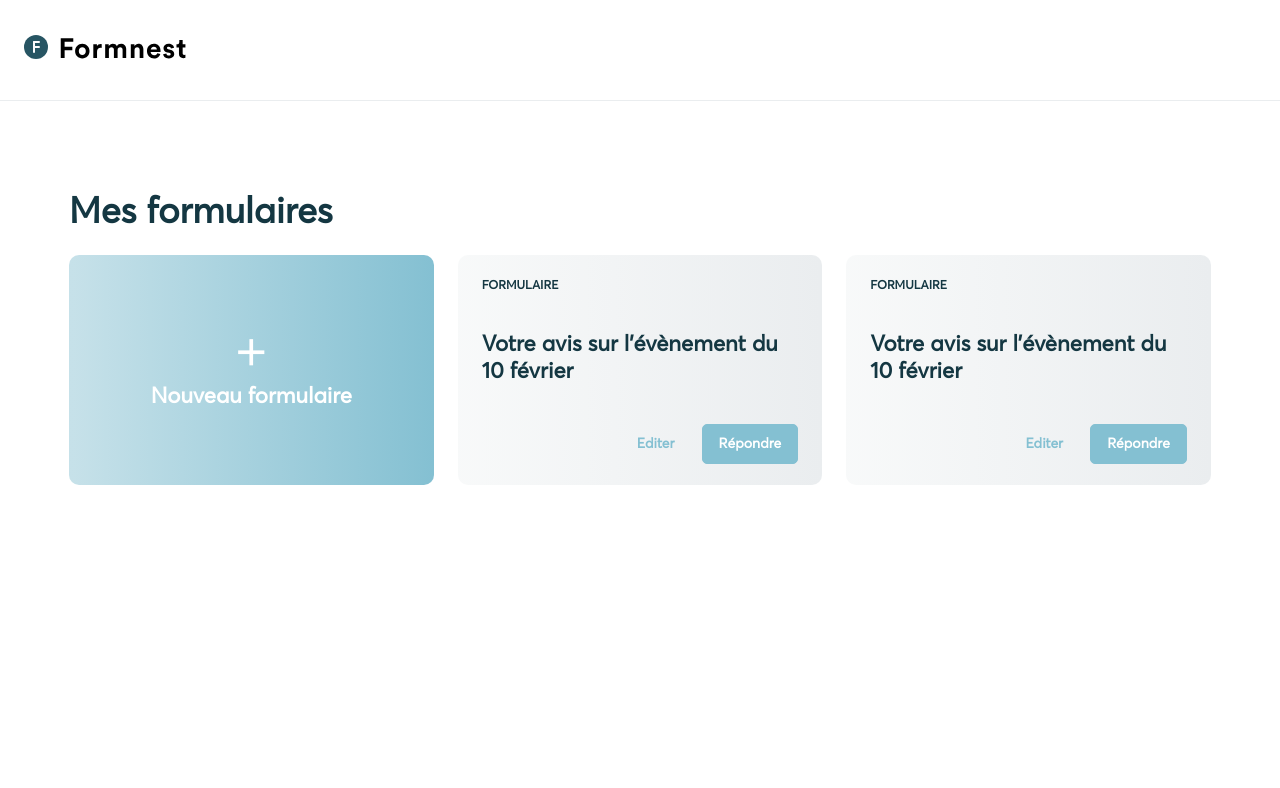
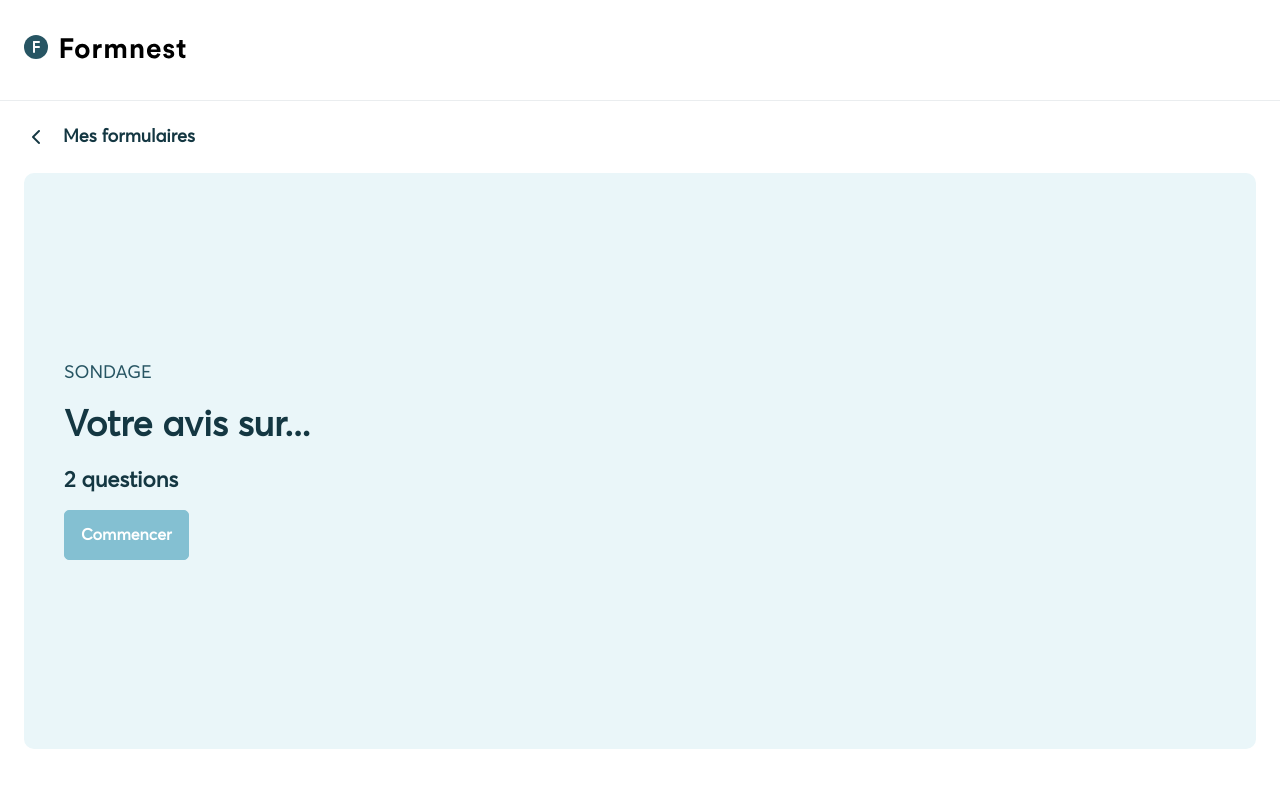
Before and after one commit to gloluz/typeForm-frontend-Typescript, a React (Create React App) app: page /form/answer in a window 1280 px wide. Shown: the top 788 px of the page. Built offline with nearby package versions, Linux system fonts and the light colour scheme.

Commit message:
response screen

```diff
--- a/src/App.tsx
+++ b/src/App.tsx
@@ -3,19 +3,12 @@ import styled from "styled-components";
 import { BrowserRouter as Router, Switch, Route } from "react-router-dom";
 
 import { GlobalStyles } from "./styles";
-import Button from "./components/Button";
-import Title from "./components/Title";
-import Box from "./components/Box";
-import Flex from "./components/Flex";
 import Container from "./components/Container";
-import Rating from "./components/Rating";
-import QuestionType from "./components/QuestionType";
-import QuestionBox from "./components/QuestionBox";
-import Icon from "./components/Icon";
 import { COLORS } from "./constants";
 import { ReactComponent as Logo } from "../src/assets/Logo.svg";
 import Home from "./containers/Home";
 import CreateForm from "./containers/CreateForm";
+import AnswerForm from "./containers/AnswerForm";
 
 const Header = styled.header`
   height: 100px;
@@ -36,6 +29,10 @@ const App = () => {
       </Header>
 
       <Switch>
+        <Route path="/form/answer">
+          <AnswerForm />
+        </Route>
+
         <Route path="/form/create">
           <CreateForm />
         </Route>
--- a/src/components/QuestionType.tsx
+++ b/src/components/QuestionType.tsx
@@ -3,8 +3,7 @@ import React from "react";
 import Icon from "../components/Icon";
 import styled, { css } from "styled-components";
 import { COLORS } from "../constants";
-
-export type QuestionTypeTitle = "text" | "note";
+import { QuestionTypeTitle } from "../types/Question";
 
 export interface QuestionTypeProps {
   type: QuestionTypeTitle;
--- a/src/components/Rating.tsx
+++ b/src/components/Rating.tsx
@@ -1,8 +1,7 @@
 import React from "react";
 import styled, { css } from "styled-components";
 import { COLORS } from "../constants";
-
-type Rating = 1 | 2 | 3 | 4 | 5;
+import { Rating as RatingTitle } from "../types/Rating";
 
 const StyledRating = styled.div`
   width: 390px;
@@ -55,12 +54,12 @@ const StyledButton = styled.button<StyledButtonProps>`
 `;
 
 export interface RatingProps {
-  onChange?: (rating: Rating) => any;
-  value?: Rating;
+  onChange?: (rating: RatingTitle) => any;
+  value?: RatingTitle;
 }
 
 const Rating = ({ onChange, value }: RatingProps) => {
-  const ratings: Rating[] = [1, 2, 3, 4, 5];
+  const ratings: RatingTitle[] = [1, 2, 3, 4, 5];
 
   return (
     <StyledRating>
--- a/src/components/Title.tsx
+++ b/src/components/Title.tsx
@@ -18,14 +18,22 @@ const H2 = styled.h2`
 
 const H3 = styled.h2`
   font-family: "Averta", sans-serif;
-  font-size: 26px;
+  font-size: 24px;
   font-weight: bold;
-  color: ${COLORS.black};
+  color: ${COLORS.darkBlue};
+`;
+
+const H4 = styled.h2`
+  font-family: "Averta", sans-serif;
+  font-size: 18px;
+  font-weight: 400;
+  text-transform: uppercase;
+  color: ${COLORS.darkBlue};
 `;
 
 export interface TitleProps {
   children: ReactNode;
-  level: 1 | 2 | 3;
+  level: 1 | 2 | 3 | 4;
   [k: string]: any;
 }
 
@@ -35,6 +43,7 @@ const Title = ({ children, level, ...props }: TitleProps) => {
       {level === 1 && <H1 {...props}>{children}</H1>}
       {level === 2 && <H2 {...props}>{children}</H2>}
       {level === 3 && <H3 {...props}>{children}</H3>}
+      {level === 4 && <H4 {...props}>{children}</H4>}
     </>
   );
 };
--- /dev/null
+++ b/src/containers/AnswerForm/index.tsx
@@ -0,0 +1,170 @@
+import React, { useState, useEffect } from "react";
+
+import Container from "../../components/Container";
+import Flex from "../../components/Flex";
+import { Link } from "react-router-dom";
+import Icon from "../../components/Icon";
+import { StyledText } from "../CreateForm/styles";
+import { BlueBox } from "../../components/BlueBox";
+import Title from "../../components/Title";
+import Button from "../../components/Button";
+import styled from "styled-components";
+import { COLORS } from "../../constants";
+import { Question } from "../../types/Question";
+import Rating from "../../components/Rating";
+
+const TextArea = styled.textarea`
+  background-color: ${COLORS.white};
+  border: none;
+  outline: none;
+  border-radius: 10px;
+  padding: 35px 25px;
+  margin-top: 40px;
+  margin-bottom: 40px;
+  color: ${COLORS.darkBlue};
+  font-size: 18px;
+  font-weight: 400;
+  font-family: "Averta", sans-serif;
+  max-width: 100%;
+  width: 1040px;
+  min-height: 215px;
+  box-sizing: border-box;
+
+  &:focus {
+    box-shadow: 0 0 0 1px ${COLORS.blue};
+  }
+`;
+
+export type QuestionScreen = "home" | "question" | "success";
+
+const AnswerForm = () => {
+  const [questionScreen, setQuestionScreen] = useState<QuestionScreen>("home");
+  const [questions, setQuestions] = useState<Question[]>([]);
+  // const [answers, setAnswers] = useState
+  const [currentQuestion, setCurrentQuestion] = useState<number>(0);
+
+  const beginQuestion = () => {
+    setQuestionScreen("question");
+  };
+
+  const previousScreen = () => {
+    if (currentQuestion > 0) {
+      setCurrentQuestion(currentQuestion - 1);
+    } else {
+      setQuestionScreen("home");
+    }
+  };
+
+  const nextScreen = () => {
+    if (currentQuestion < questions.length - 1) {
+      setCurrentQuestion(currentQuestion + 1);
+    } else {
+      setQuestionScreen("success");
+    }
+  };
+
+  useEffect(() => {
+    setQuestions([
+      {
+        title: "Qu'avez vous pensé de l'accueil ?",
+        type: "text"
+      },
+      {
+        title: "Quelle note attribueriez-vous au buffet ?",
+        type: "note"
+      }
+    ]);
+  }, []);
+
+  return (
+    <Container>
+      <Flex direction="row" justify="space-between" align="center">
+        <Link to="/" style={{ textDecoration: "none" }}>
+          <Flex direction="row" align="center">
+            <Icon icon="chevron-left" color="black" size="24px" />
+            <StyledText>Mes formulaires</StyledText>
+          </Flex>
+        </Link>
+      </Flex>
+
+      <BlueBox>
+        {questionScreen === "home" && (
+          <Flex direction="column" justify="center" flex="1">
+            <Title level={4}>Sondage</Title>
+            <Title level={1} style={{ marginTop: 20, marginBottom: 20 }}>
+              Votre avis sur...
+            </Title>
+            <Title level={2}>{questions.length} questions</Title>
+            <Button
+              appearance="fill"
+              color="blue"
+              style={{ marginTop: 15 }}
+              onClick={beginQuestion}
+            >
+              Commencer
+            </Button>
+          </Flex>
+        )}
+
+        {questionScreen === "question" && (
+          <Flex direction="column" justify="center" align="center" flex="1">
+            <Flex flex="1" direction="column" justify="center" align="center">
+              <Title level={4} style={{ marginBottom: 15 }}>
+                Question {currentQuestion + 1}
+              </Title>
+              <Title level={1}>{questions[currentQuestion].title}</Title>
+
+              {questions[currentQuestion].type === "text" && (
+                <TextArea placeholder="Répondez ici..." />
+              )}
+
+              {questions[currentQuestion].type === "note" && (
+                <Flex align="center" justify="center" style={{ height: 215 }}>
+                  <Rating />
+                </Flex>
+              )}
+            </Flex>
+
+            <Flex
+              direction="row"
+              justify="space-between"
+              style={{ width: "100%" }}
+            >
+              <Button
+                appearance="text"
+                color="blue"
+                iconBefore="arrow-left"
+                onClick={previousScreen}
+              >
+                Précédent
+              </Button>
+
+              <Button
+                appearance="fill"
+                color="blue"
+                iconAfter="arrow-right"
+                onClick={nextScreen}
+              >
+                Suivant
+              </Button>
+            </Flex>
+          </Flex>
+        )}
+
+        {questionScreen === "success" && (
+          <Flex flex="1" direction="column" justify="center" align="center">
+            <Title level={1}>Merci d'avoir répondu à ce formulaire</Title>
+
+            <Link to="/" style={{ textDecoration: "none" }}>
+              <Button appearance="fill" color="blue" style={{ marginTop: 60 }}>
+                Accéder à mes formulaires
+              </Button>
+            </Link>
+          </Flex>
+        )}
+      </BlueBox>
+    </Container>
+  );
+};
+
+export default AnswerForm;
--- a/src/containers/CreateForm/Answers.tsx
+++ b/src/containers/CreateForm/Answers.tsx
@@ -4,11 +4,12 @@ import { Tab, AnswersOfOnePerson, QuestionTitle, AnswerText } from "./styles";
 import Flex from "../../components/Flex";
 import QuestionType from "../../components/QuestionType";
 import Rating from "../../components/Rating";
+import { Rating as RatingTitle } from "../../types/Rating";
 
 export interface AnswerNote {
   type: "note";
   question: string;
-  rating: Rating;
+  rating: RatingTitle;
 }
 
 export interface AnswerText {
--- a/src/containers/CreateForm/index.tsx
+++ b/src/containers/CreateForm/index.tsx
@@ -5,11 +5,11 @@ import Button from "../../components/Button";
 import Flex from "../../components/Flex";
 import { Link } from "react-router-dom";
 import Icon from "../../components/Icon";
-import { QuestionTypeTitle } from "../../components/QuestionType";
 import { BlueBox } from "../../components/BlueBox";
 import { StyledText, Input, TabItem } from "./styles";
 import Answers, { Answer } from "./Answers";
-import Questions, { Question } from "./Questions";
+import Questions from "./Questions";
+import { Question, QuestionTypeTitle } from "../../types/Question";
 
 export type TabItem = "questions" | "answers";
 
@@ -117,7 +117,12 @@ const CreateForm = () => {
         </Link>
 
         <Flex direction="row">
-          <Input type="text" name="title" style={{ marginRight: 10 }} />
+          <Input
+            type="text"
+            name="title"
+            style={{ marginRight: 10 }}
+            placeholder="Nom du formulaire"
+          />
           <Button
             appearance="outline"
             color="blue"
@@ -133,9 +138,12 @@ const CreateForm = () => {
             iconCenter="trash"
             style={{ marginRight: 10 }}
           />
-          <Button appearance="fill" color="blue">
-            Répondre
-          </Button>
+
+          <Link to="/form/answer" style={{ textDecoration: "none" }}>
+            <Button appearance="fill" color="blue">
+              Répondre
+            </Button>
+          </Link>
         </Flex>
       </Flex>
 
--- a/src/containers/CreateForm/styles.ts
+++ b/src/containers/CreateForm/styles.ts
@@ -11,6 +11,7 @@ export const Input = styled.input`
   border: 1px solid ${COLORS.silver};
   border-radius: 5px;
   box-sizing: border-box;
+  padding: 0 10px;
 
   &:focus {
     box-shadow: 0 0 0 1px ${COLORS.black};
--- /dev/null
+++ b/src/types/Question.ts
@@ -0,0 +1,6 @@
+export type QuestionTypeTitle = "text" | "note";
+
+export interface Question {
+  type: QuestionTypeTitle;
+  title: string;
+}
--- /dev/null
+++ b/src/types/Rating.ts
@@ -0,0 +1 @@
+export type Rating = 1 | 2 | 3 | 4 | 5;
```
Also changed, not shown: src/containers/CreateForm/Questions.tsx (+2 -6 lines), src/types/Answer.ts (added, +16 -0 lines).
